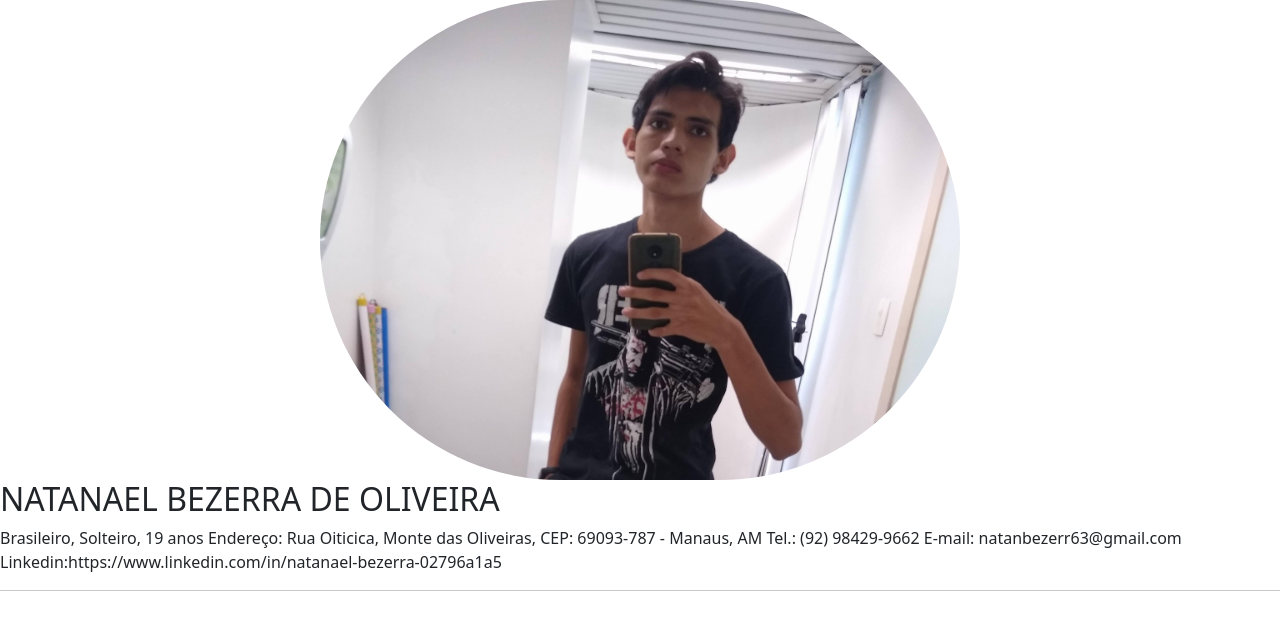
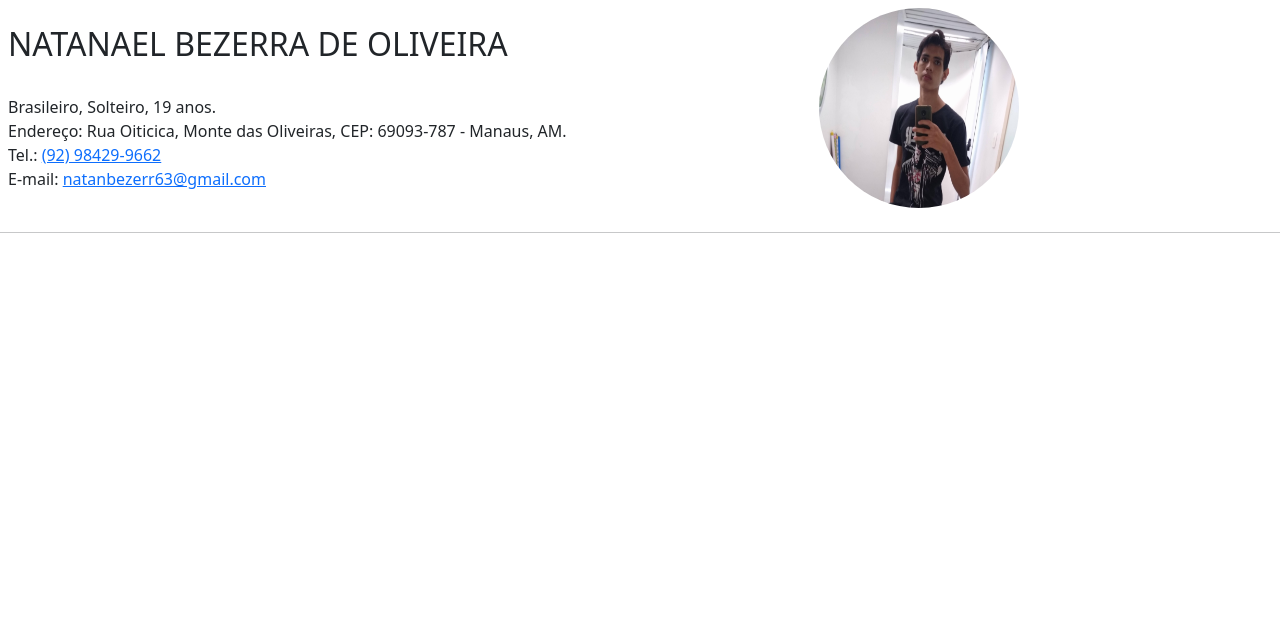
Before and after one commit to NBO2001/myresume, a plain HTML site: page docs/index.html in a window 1280 px wide. Drawn offline with nearby package versions, Linux system fonts and the light colour scheme.

Commit message:
Add Formataçao

```diff
--- a/docs/index.html
+++ b/docs/index.html
@@ -9,26 +9,46 @@
     <link href="https://cdn.jsdelivr.net/npm/bootstrap@5.0.0-beta3/dist/css/bootstrap.min.css" rel="stylesheet" integrity="sha384-eOJMYsd53ii+scO/bJGFsiCZc+5NDVN2yr8+0RDqr0Ql0h+rP48ckxlpbzKgwra6" crossorigin="anonymous">
     <!-- JavaScript Bundle with Popper -->
     <script src="https://cdn.jsdelivr.net/npm/bootstrap@5.0.0-beta3/dist/js/bootstrap.bundle.min.js" integrity="sha384-JEW9xMcG8R+pH31jmWH6WWP0WintQrMb4s7ZOdauHnUtxwoG2vI5DkLtS3qm9Ekf" crossorigin="anonymous"></script>
-
+    <style>
+        .contennerImgName{
+            display: flex;
+            flex-direction: row;
+            align-items: center;
+            padding: 0.5rem;
+        }
+        .contennerImgName img{
+            width: 200px;height: 200px;
+        }
+        p{
+            word-break: keep-all;
+        }
+    </style>
     <title>My Curriculum</title>
 </head>
 
 <body>
 
-    <div>
-        <img style="width: 50vw;height: 60vh;" src="imgs/natan.jpg" class="rounded mx-auto d-block rounded-pill" alt="Natan B.">
-        <h2>NATANAEL BEZERRA DE OLIVEIRA</h2>
+    <div class="contennerImgName">
+
+        <div>
+            <p>
+                <h2 class="myName">NATANAEL BEZERRA DE OLIVEIRA</h2>
+                <br>
+                Brasileiro, Solteiro, 19 anos.
+                <br>
+                Endereço: Rua Oiticica, Monte das Oliveiras, CEP: 69093-787 - Manaus, AM.
+                <br>
+                Tel.:
+                <a href="tel:+5592984299662">(92) 98429-9662</a>
+                <br>
+                E-mail: <a href="mailto:natanbezerr63@gmail.com">natanbezerr63@gmail.com</a>
+            </p>
+        </div>
+        <img src="imgs/natan.jpg" class="rounded mx-auto d-block rounded-pill" alt="Natan B.">
+
     </div>
 
-    <div>
-        <p>
-            Brasileiro, Solteiro, 19 anos
-            Endereço: Rua Oiticica, Monte das Oliveiras, CEP: 69093-787 - Manaus, AM
-            Tel.: (92) 98429-9662
-            E-mail: natanbezerr63@gmail.com
-            Linkedin:https://www.linkedin.com/in/natanael-bezerra-02796a1a5
-        </p>
-    </div>
+
 
     <hr/>
 
```
